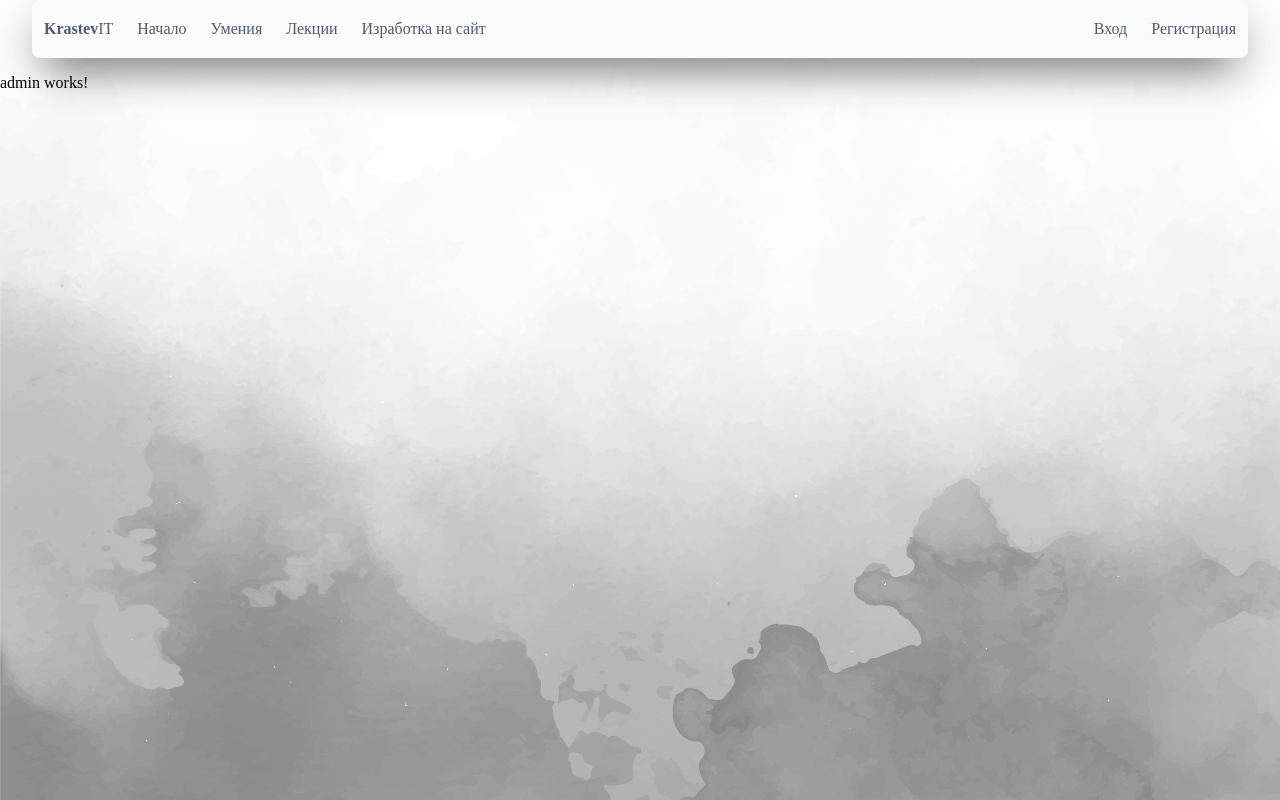
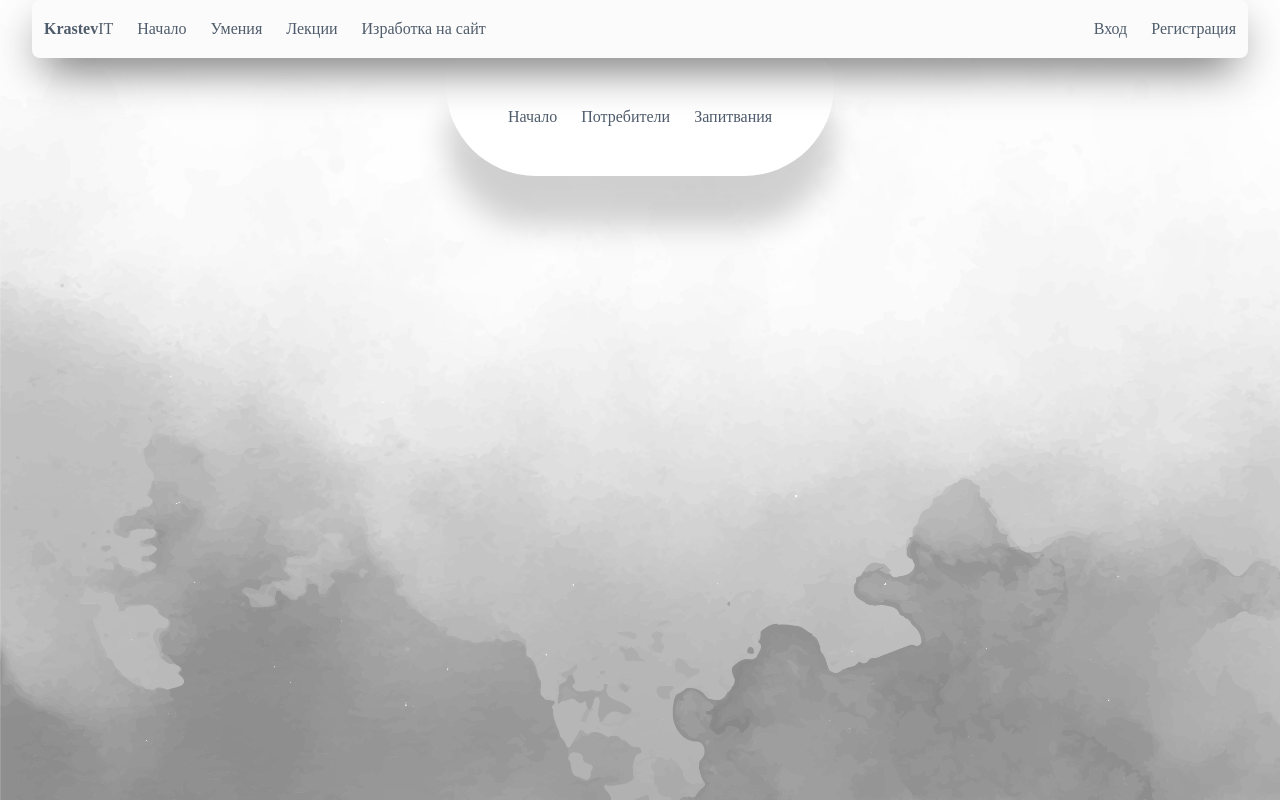
Before and after one commit to KrastevIT/krastev-it_with-angular, an Angular app: page /admin in a window 1280 px wide. Built offline with nearby package versions, Linux system fonts and the light colour scheme.

Commit message:
Add Admin Page

```diff
--- a/src/app/components/identity/admin/admin.component.css
+++ b/src/app/components/identity/admin/admin.component.css
@@ -0,0 +1,19 @@
+nav a {
+    text-decoration: none;
+    cursor: pointer;
+    margin: 0px 12px;
+    color: #4F5C6B;
+}
+
+.admin-wrapper {
+    display: flex;
+    justify-content: center;
+}
+
+.nav-admin-wrapper {
+    display: flex;
+    background-color: #fff;
+    box-shadow: 0 50px 30px 0 rgba(0, 0, 0, 0.175);
+    border-radius: 20px 20px 90px 90px;
+    padding: 50px;
+}
--- a/src/app/components/identity/admin/admin.component.html
+++ b/src/app/components/identity/admin/admin.component.html
@@ -1 +1,7 @@
-<p>admin works!</p>
+<section class="admin-wrapper">
+    <nav class="nav-admin-wrapper">
+        <a class="btn-nav" routerLink="/admin">Начало</a>
+        <a class="btn-nav" routerLink="/users">Потребители</a>
+        <a class="btn-nav" routerLink="/questions">Запитвания</a>
+    </nav>
+</section>
--- a/src/styles.css
+++ b/src/styles.css
@@ -67,7 +67,7 @@ li {
 
 .btn-nav:hover {
     transform: translateY(-3px);
-    box-shadow: 0 4px 17px rgba(0, 0, 0, 0.1);
+    /* box-shadow: 0 4px 17px rgba(0, 0, 0, 0.1); */
 }
 
 .btn:hover {
```
